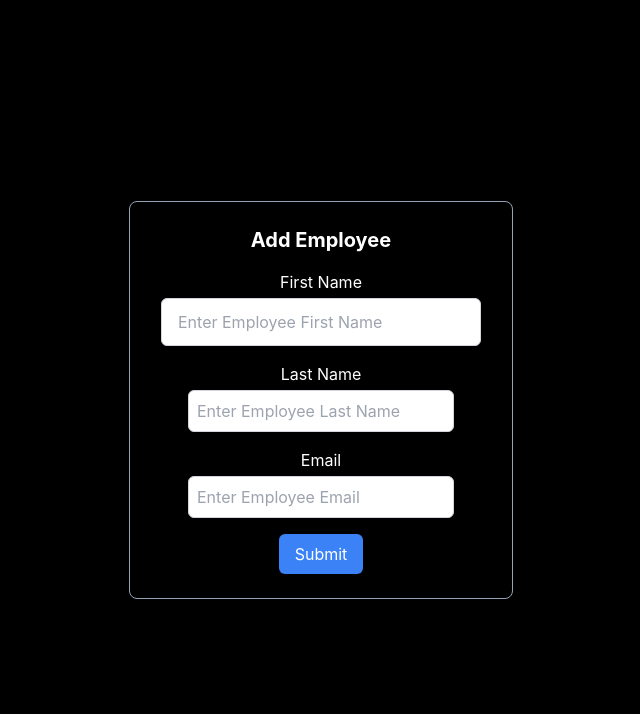
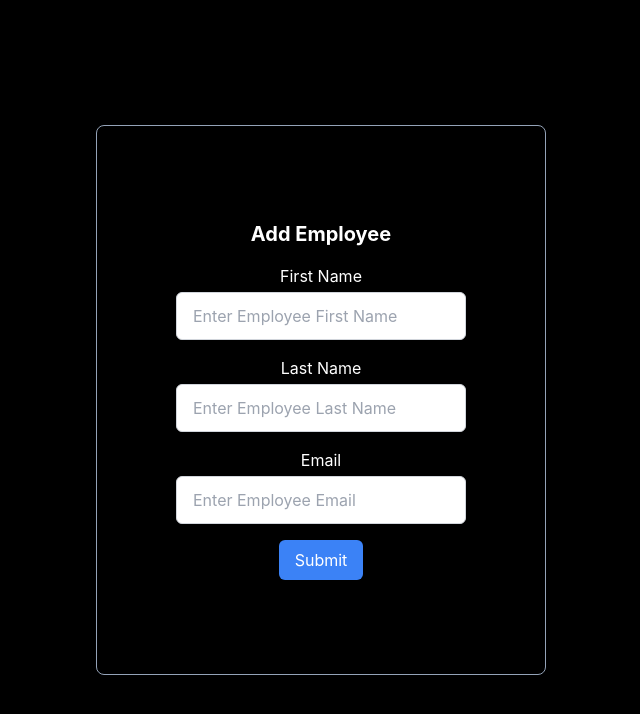
Before and after one commit to rohitcod3/Agency-Frontend, a React (Vite) app: page / in a window 1280 px wide. Both pictures are taken after a click on the button "Add Employee". Shown: the top 714 px of the page, without its empty margins (319-959 px from the left). Built offline with nearby package versions, Linux system fonts and the light colour scheme; no server answers.

Commit message:
update&delete

```diff
--- a/src/App.jsx
+++ b/src/App.jsx
@@ -17,6 +17,11 @@ function App() {
             element={<ListEmployeeComponent className="text-white" />}
           ></Route>
           <Route path="/add-employee" element={<EmployeeComponent />}></Route>
+
+          <Route
+            path="/update-employee/:id"
+            element={<EmployeeComponent />}
+          ></Route>
         </Routes>
       </BrowserRouter>
     </>
--- a/src/components/EmployeeComponent.jsx
+++ b/src/components/EmployeeComponent.jsx
@@ -1,32 +1,85 @@
-import React, { useState } from "react";
+import React, { useEffect, useState, useRef } from "react";
 import { createEmployee } from "../services/EmployeeService";
-import { useNavigate } from "react-router-dom";
+import { getEmployee } from "../services/EmployeeService";
+import { updateEmployee } from "../services/EmployeeService";
+import { useNavigate, useParams } from "react-router-dom";
 
 export const EmployeeComponent = () => {
   const [firstName, setFirstName] = useState("");
   const [lastName, setLastName] = useState("");
   const [email, setEmail] = useState("");
+
+  const { id } = useParams();
   const [errors, setErrors] = useState({
     firstName: "",
     lastName: "",
     email: "",
   });
 
+  const formRef = useRef(null);
   const navigator = useNavigate();
 
-  function saveEmployee(e) {
+  useEffect(() => {
+    if (id) {
+      getEmployee(id)
+        .then((response) => {
+          setFirstName(response.data.firstName);
+          setLastName(response.data.lastName);
+          setEmail(response.data.email);
+        })
+        .catch((error) => {
+          console.error(error);
+        });
+    }
+  }, [id]);
+
+  useEffect(() => {
+    // Event listener for clicks outside the form
+    function handleClickOutside(event) {
+      if (formRef.current && !formRef.current.contains(event.target)) {
+        // Clear errors when clicking outside the form
+        setErrors({ firstName: "", lastName: "", email: "" });
+      }
+    }
+
+    document.addEventListener("mousedown", handleClickOutside);
+
+    return () => {
+      // Cleanup listener on component unmount
+      document.removeEventListener("mousedown", handleClickOutside);
+    };
+  }, []);
+
+  function saveOrUpdateEmployee(e) {
     e.preventDefault();
     if (validateForm()) {
       const employee = { firstName, lastName, email };
-      setFirstName("");
-      setLastName("");
-      setEmail("");
-      console.log(employee);
 
-      createEmployee(employee).then((response) => {
-        console.log(response.data);
-        navigator("/employees");
-      });
+      if (id) {
+        updateEmployee(id, employee)
+          .then((response) => {
+            console.log(response.data);
+            navigator("/employees");
+          })
+          .catch((error) => {
+            console.error(error);
+          });
+      } else {
+        createEmployee(employee)
+          .then((response) => {
+            console.log(response.data);
+            console.log(employee);
+
+            setFirstName("");
+            setLastName("");
+            setEmail("");
+
+            navigator("/employees");
+          })
+          .catch((error) => {
+            console.error(error);
+          });
+      }
     }
   }
 
@@ -59,11 +112,19 @@ export const EmployeeComponent = () => {
     return valid;
   }
 
+  function pageTitle() {
+    if (id) {
+      return <h2 className="text-xl font-bold mb-4">Update Employee</h2>;
+    } else {
+      return <h2 className="text-xl font-bold mb-4">Add Employee</h2>;
+    }
+  }
+
   return (
-    <div className="text-white border rounded-lg border-slate-400 p-6 w-96">
-      <h2 className="text-xl font-bold mb-4">Add Employee</h2>
+    <div className="text-white border rounded-lg border-slate-400  md:min-w-[450px] md:min-h-[550px] flex flex-col justify-center">
+      {pageTitle()}
 
-      <form onSubmit={saveEmployee}>
+      <form onSubmit={saveOrUpdateEmployee} ref={formRef}>
         <div className="mb-4">
           <label className="block mb-1">First Name</label>
           <input
@@ -71,7 +132,7 @@ export const EmployeeComponent = () => {
             placeholder="Enter Employee First Name"
             value={firstName}
             onChange={(e) => setFirstName(e.target.value)}
-            className={`input input-bordered input-info w-full max-w-xs after:p-2 rounded-md border ${
+            className={`input input-bordered input-info w-full max-w-[290px] after:p-2 rounded-md border ${
               errors.firstName ? "border-red-500" : "border-gray-300"
             }`}
           />
@@ -87,7 +148,7 @@ export const EmployeeComponent = () => {
             placeholder="Enter Employee Last Name"
             value={lastName}
             onChange={(e) => setLastName(e.target.value)}
-            className={`p-2 rounded-md border ${
+            className={`input input-bordered input-info w-full max-w-[290px] after:p-2 rounded-md border  ${
               errors.lastName ? "border-red-500" : "border-gray-300"
             }`}
           />
@@ -103,7 +164,7 @@ export const EmployeeComponent = () => {
             placeholder="Enter Employee Email"
             value={email}
             onChange={(e) => setEmail(e.target.value)}
-            className={`p-2 rounded-md border ${
+            className={`input input-bordered input-info w-full max-w-[290px] after:p-2 rounded-md border ${
               errors.email ? "border-red-500" : "border-gray-300"
             }`}
           />
@@ -115,6 +176,7 @@ export const EmployeeComponent = () => {
         <button
           type="submit"
           className="bg-blue-500 text-white px-4 py-2 rounded-md hover:bg-blue-600"
+          onClick={saveOrUpdateEmployee}
         >
           Submit
         </button>
--- a/src/components/ListEmployeeComponent.jsx
+++ b/src/components/ListEmployeeComponent.jsx
@@ -1,5 +1,6 @@
 import React, { useEffect, useState } from "react";
 import listEmployees from "../services/EmployeeService";
+import { deleteEmployee } from "../services/EmployeeService";
 import { useNavigate } from "react-router-dom";
 
 export const ListEmployeeComponent = () => {
@@ -7,6 +8,10 @@ export const ListEmployeeComponent = () => {
 
   const navigator = useNavigate();
   useEffect(() => {
+    getAllEmployees();
+  }, []);
+
+  function getAllEmployees() {
     listEmployees()
       .then((response) => {
         setEmployee(response.data);
@@ -14,10 +19,24 @@ export const ListEmployeeComponent = () => {
       .catch((error) => {
         console.error(error);
       });
-  }, []);
-
+  }
   function addNewEmployee() {
     navigator("/add-employee");
+  }
+
+  function updateEmployee(id) {
+    navigator(`/update-employee/${id}`);
+  }
+
+  function removeEmployee(id) {
+    console.log(id);
+    return deleteEmployee(id)
+      .then((response) => {
+        getAllEmployees();
+      })
+      .catch((error) => {
+        console.error(error);
+      });
   }
   return (
     <>
@@ -36,6 +55,7 @@ export const ListEmployeeComponent = () => {
               <th>Employee First Name</th>
               <th>Employee Last Name</th>
               <th>Employee Email Id</th>
+              <th>Actions</th>
             </tr>
           </thead>
           <tbody>
@@ -45,6 +65,20 @@ export const ListEmployeeComponent = () => {
                 <td>{employee.firstName}</td>
                 <td>{employee.lastName}</td>
                 <td>{employee.email}</td>
+                <td>
+                  <button
+                    className="btn btn-info"
+                    onClick={() => updateEmployee(employee.id)}
+                  >
+                    Update
+                  </button>
+                  <button
+                    className="btn btn-error mx-5"
+                    onClick={() => removeEmployee(employee.id)}
+                  >
+                    Delete
+                  </button>
+                </td>
               </tr>
             ))}
           </tbody>
--- a/src/services/EmployeeService.js
+++ b/src/services/EmployeeService.js
@@ -9,4 +9,17 @@ const listEmployees = () =>{
 export const createEmployee = (employee) =>{
     return axios.post(REST_API_BASE_URL, employee)
 }
-export default listEmployees;
+
+export const getEmployee = (employeeId) => {
+    return axios.get(REST_API_BASE_URL + '/' + employeeId)
+}
+
+export const updateEmployee = (employeeId, employee) => {
+   return axios.put(REST_API_BASE_URL + '/' + employeeId, employee);
+}
+
+export const deleteEmployee = (employeeId) => {
+    return axios.delete(REST_API_BASE_URL + '/' + employeeId);
+}
+
+export default listEmployees ;
```
